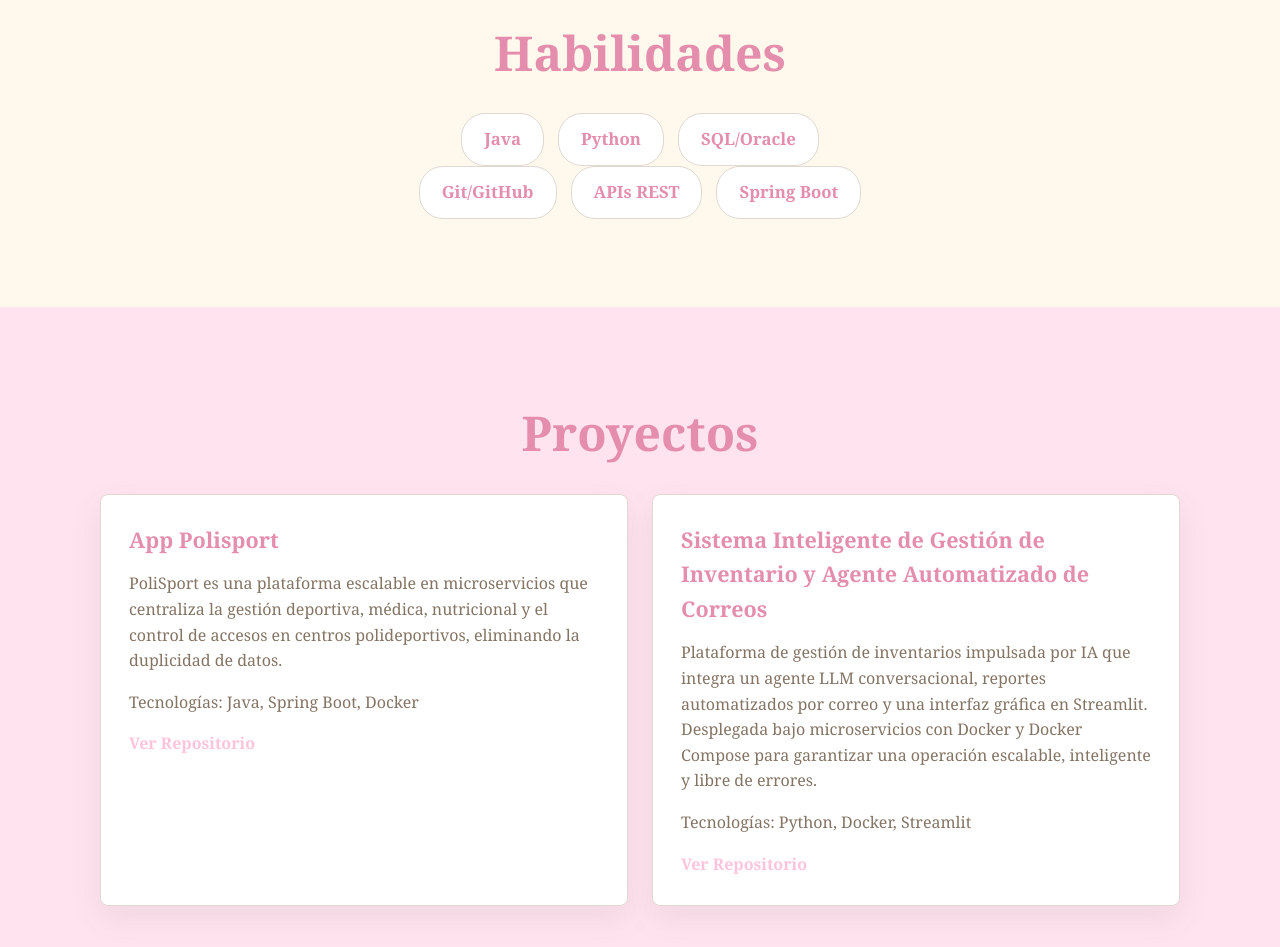
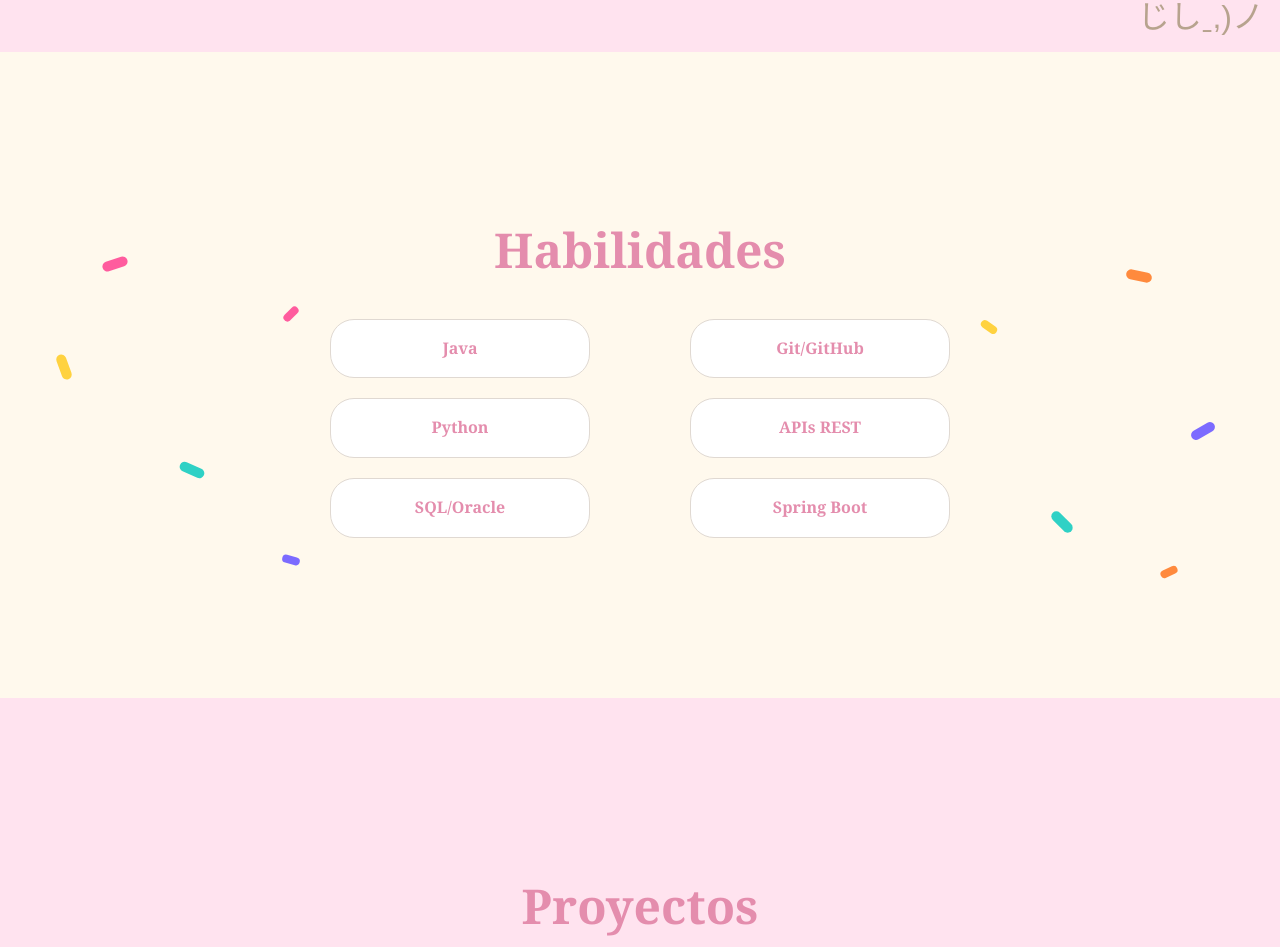
Before and after one commit to jiuoqwvek/Portafolio_Fullstack_II, a plain HTML site: page index.html in a window 1280 px wide. Shown: the part 1310-2257 px from the top of the page. Drawn offline with Linux system fonts and the light colour scheme.

Commit message:
feat: modificacion de espacio de secciones y agrega decoraciones

```diff
--- a/style.css
+++ b/style.css
@@ -10,7 +10,7 @@
 	--color-texto-suave: #847463;
 	--color-decoracion: #b7a38e;
 	--color-borde: #e0d9d2;
-	--color-enlace: #d8407f;
+	--color-enlace: #f35899;
 	--color-nombre: #67c4d2;
 	--sombra-suave: 0 12px 30px #6a6b6b1a;
 	--ancho-contenido: 1080px;
@@ -23,9 +23,11 @@
 	padding: 0;
 }
 
-/* Permite desplazarse suavemente al pulsar un enlace del menú. */
+/* Permite desplazarse suavemente al pulsar un enlace del menú, */
+/* y hace que la sección de destino quede centrada verticalmente en pantalla. */
 html {
 	scroll-behavior: smooth;
+	scroll-snap-type: y proximity;
 }
 
 /* Estilos generales de la página: fuente, fondo, color y altura de lectura. */
@@ -109,13 +111,21 @@ a {
 }
 
 /* Define el espacio vertical común de las secciones. */
+/* scroll-snap-align: center hace que, al saltar aquí desde un link del menú, */
+/* la sección quede centrada verticalmente en la pantalla en vez de pegada arriba. */
 .seccion {
-	padding: 88px 0;
+	padding: 170px 55px;
+	scroll-snap-align: center;
 }
 
 /* Cambia el fondo de algunas secciones para separar visualmente el contenido. */
 .seccion-alternativa {
 	background: var(--color-fondo-alternativo);
+}
+
+/* Reduce el espacio vertical de Contacto, que quedaba demasiado grande con el padding general. */
+.seccion-contacto {
+	padding: 60px 45px;
 }
 
 /* Centra el contenido textual de las secciones interiores. */
@@ -128,9 +138,9 @@ a {
 	/* Mantiene el color base de la tarjeta de presentación. */
 	background-color: var(--color-acento);
 	border-bottom: 1px solid var(--color-borde);
-	min-height: 320px;
+	min-height: 220px;
 	overflow: visible;
-	padding: 68px 0 30px;
+	padding: 30px 0 20px;
 	position: center;
 	width: 100%;
 	margin: 0;
@@ -156,7 +166,7 @@ a {
 	background-size: 85px 80px;
 	bottom: -46px;
 	content: "";
-	height: 59px;
+	height: 55px;
 	left: 0px;
 	pointer-events: none;
 	position: absolute;
@@ -242,28 +252,51 @@ a {
 /* Ancho máximo y color del texto descriptivo. */
 .texto-seccion {
 	color: var(--color-texto-suave);
+	font-size: 1.12rem;
+	hyphens: auto;
 	margin: auto;
-	max-width: 800px;
+	max-width: 900px;
+	text-align: center;
 }
 
-/* Muestra las habilidades como etiquetas ordenadas y flexibles. */
+/* Sección más compacta que "Sobre mí": solo centra el contenido, sin tanto aire. */
+.seccion-habilidades {
+	align-items: center;
+	display: flex;
+	justify-content: center;
+	overflow: hidden;
+	padding: 160px 0;
+	position: relative;
+}
+
+/* Coloca las dos columnas de habilidades repartidas a lo ancho de la sección. */
+.columnas-habilidades {
+	display: flex;
+	gap: 100px;
+	margin: 30px auto 0;
+	max-width: 620px;
+	width: 100%;
+}
+
+/* Muestra las habilidades de cada categoría apiladas en columna, ocupando el ancho disponible. */
 .lista-habilidades {
 	display: flex;
-	flex-wrap: wrap;
-	gap: 14px;
-	justify-content: center;
+	flex: 1;
+	flex-direction: column;
+	gap: 20px;
 	list-style: none;
 }
 
-/* Apariencia individual de cada habilidad. */
+/* Apariencia individual de cada habilidad, bien redondeada y del mismo ancho dentro de su columna. */
 .lista-habilidades li {
 	background: var(--color-superficie);
 	border: 1px solid var(--color-borde);
 	border-radius: 24px;
 	color: var(--color-principal-oscuro);
-	font-size: 1.05rem;
+	font-size: 1rem;
 	font-weight: bold;
-	padding: 12px 22px;
+	padding: 16px 28px;
+	text-align: center;
 }
 
 /* Divide los proyectos en columnas iguales en pantallas amplias. */
@@ -304,12 +337,11 @@ a {
 
 /* Enlace que lleva al repositorio del proyecto. */
 .enlace-proyecto {
-	color: var(--color-principal);
+	color: var(--color-enlace);
 	font-weight: bold;
 }
 
 .enlace-proyecto:hover {
-	color: var(--color-enlace);
 	text-decoration: underline;
 }
 
@@ -319,12 +351,18 @@ a {
 	flex-wrap: wrap;
 	gap: 20px;
 	justify-content: center;
-	margin: 0 auto 30px;
+	margin: 34px auto 0;
+}
+
+/* Repite los mismos datos de contacto dentro del footer, con menos espacio alrededor. */
+.datos-pie {
+	font-size: 0.9rem;
+	margin: 0 auto 15px;
 }
 
 /* Destaca los enlaces de contacto. */
 .datos-contacto a {
-	color: var(--color-enlace);
+	color: var(--color-principal-oscuro);
 	font-weight: bold;
 }
 
@@ -342,6 +380,20 @@ a {
 
 .icono-github {
 	fill: currentColor;
+	height: 18px;
+	width: 18px;
+}
+
+/* Alinea el sobre junto al correo electrónico. */
+.enlace-correo {
+	align-items: center;
+	display: inline-flex;
+	gap: 6px;
+}
+
+.icono-correo {
+	color: currentColor;
+	flex-shrink: 0;
 	height: 18px;
 	width: 18px;
 }
@@ -369,7 +421,7 @@ a {
 	border-radius: 5px;
 	color: var(--color-texto);
 	font: inherit;
-	padding: 12px;
+	padding: 9px;
 	width: 100%;
 }
 
@@ -423,14 +475,138 @@ a {
 	text-align: center;
 }
 
+/* Frase de cierre destacada, con una estrellita y un gatito de texto a los lados. */
+.frase-pie {
+	align-items: center;
+	color: var(--color-principal-oscuro);
+	display: inline-flex;
+	flex-wrap: wrap;
+	font-weight: bold;
+	gap: 8px;
+	justify-content: center;
+	margin-bottom: 10px;
+}
+
+.estrella-pie {
+	height: 16px;
+	width: 16px;
+}
+
+/* Gatito de texto que acompaña la frase de cierre, a juego con los gatitos de "Sobre mí". */
+.gato-pie {
+	color: var(--color-decoracion);
+	font-family: "arial", monospace;
+	font-weight: normal;
+}
+
+/* Texto de derechos reservados, un poco más chico que la frase de arriba. */
+.derechos-reservados {
+	font-size: 0.9rem;
+}
+
 /* La sección "Sobre mí" es el marco de referencia para ubicar los gatitos en sus orillas, y se agranda un poco para darles espacio. */
 .seccion-sobre-mi {
 	align-items: center;
 	display: flex;
 	justify-content: center;
-	min-height: 540px;
 	overflow: hidden;
+	padding: 250px 55px;
 	position: relative;
+}
+
+/* Chispitas decorativas tipo helado: pastillas de colores vivos, rotadas y repartidas por la sección. */
+.chispa {
+	border-radius: 20px;
+	height: 10px;
+	pointer-events: none;
+	position: absolute;
+	width: 26px;
+	z-index: 1;
+}
+
+.chispa-1 {
+	background: #ff5c9e;
+	left: 8%;
+	top: 32%;
+	transform: rotate(-18deg);
+}
+
+.chispa-2 {
+	background: #2fd1c5;
+	left: 14%;
+	top: 64%;
+	transform: rotate(24deg);
+}
+
+.chispa-3 {
+	background: #ffd23f;
+	left: 4%;
+	top: 48%;
+	transform: rotate(70deg);
+}
+
+.chispa-4 {
+	background: #ff8a3d;
+	right: 10%;
+	top: 34%;
+	transform: rotate(12deg);
+}
+
+.chispa-5 {
+	background: #7c6bff;
+	right: 5%;
+	top: 58%;
+	transform: rotate(-30deg);
+}
+
+.chispa-6 {
+	background: #2fd1c5;
+	right: 16%;
+	top: 72%;
+	transform: rotate(45deg);
+}
+
+.chispa-7 {
+	background: #ff5c9e;
+	height: 8px;
+	left: 22%;
+	top: 40%;
+	transform: rotate(-45deg);
+	width: 18px;
+}
+
+.chispa-8 {
+	background: #ffd23f;
+	height: 8px;
+	right: 22%;
+	top: 42%;
+	transform: rotate(35deg);
+	width: 18px;
+}
+
+.chispa-9 {
+	background: #7c6bff;
+	height: 8px;
+	left: 22%;
+	top: 78%;
+	transform: rotate(15deg);
+	width: 18px;
+}
+
+.chispa-10 {
+	background: #ff8a3d;
+	height: 8px;
+	right: 8%;
+	top: 80%;
+	transform: rotate(-25deg);
+	width: 18px;
+}
+
+/* En pantallas angostas se ocultan, para no saturar el espacio junto al texto. */
+@media (max-width: 900px) {
+	.chispa {
+		display: none;
+	}
 }
 
 /* Gatitos decorativos: se pegan a la orilla inferior de la sección, sin interferir con el texto ni con los clics. */
@@ -474,6 +650,11 @@ a {
 	.rejilla-proyectos {
 		grid-template-columns: 1fr;
 	}
+
+	.columnas-habilidades {
+		flex-direction: column;
+		gap: 36px;
+	}
 }
 
 /* Ajustes para celular: reduce el espacio y hace el botón más cómodo de pulsar. */
@@ -485,6 +666,16 @@ a {
 	.seccion-inicio {
 		min-height: 300px;
 		padding: 60px 0 50px;
+	}
+
+	.seccion-habilidades {
+		min-height: 0;
+		padding: 64px 0;
+	}
+
+	.columnas-habilidades {
+		flex-direction: column;
+		gap: 28px;
 	}
 
 	.contenido-inicio h1 {
```
